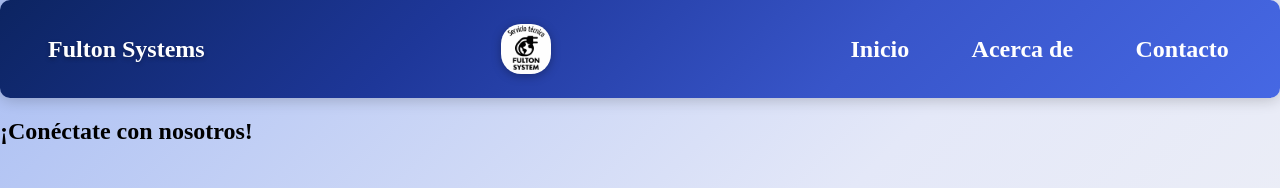
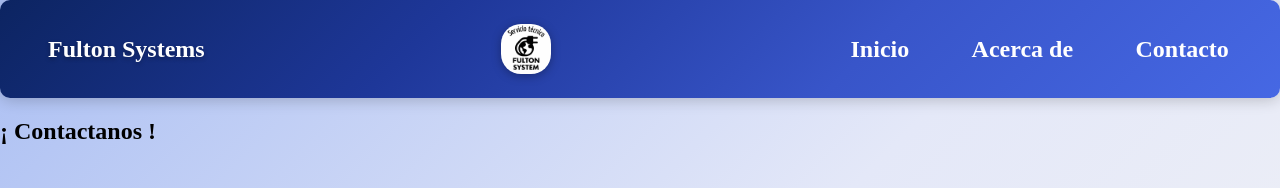
Before and after one commit to Fdy7493/fulton, a React (Vite) app: page /contacts in a window 1280 px wide. Shown: the top 188 px of the page. Built offline with nearby package versions, Linux system fonts and the light colour scheme.

Commit message:
Update Contacs.tsx

```diff
--- a/src/components/Contacs.tsx
+++ b/src/components/Contacs.tsx
@@ -12,7 +12,7 @@ import {
 export default function Contacs() {
   return (
     <section className="Contacto">
-      <h2 className="Contacto__title">¡Conéctate con nosotros!</h2>
+      <h2 className="Contacto__title">¡ Contactanos !</h2>
       <div className="Contacto__redes">
         <a
           href="https://www.facebook.com/people/Flton-Moreno/61570888950850/?rdid=JYRJM7uPVUD9vOtT&share_url=https%3A%2F%2Fwww.facebook.com%2Fshare%2F1B72jUUVXY%2F"
```
